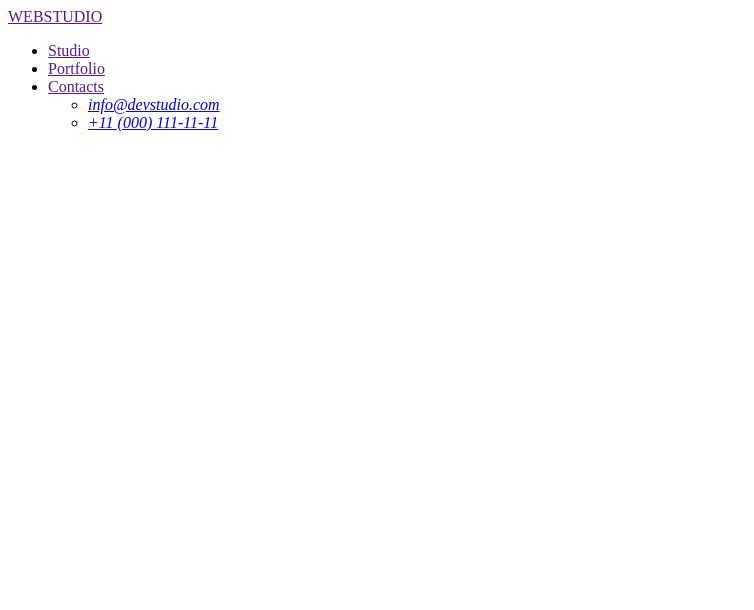
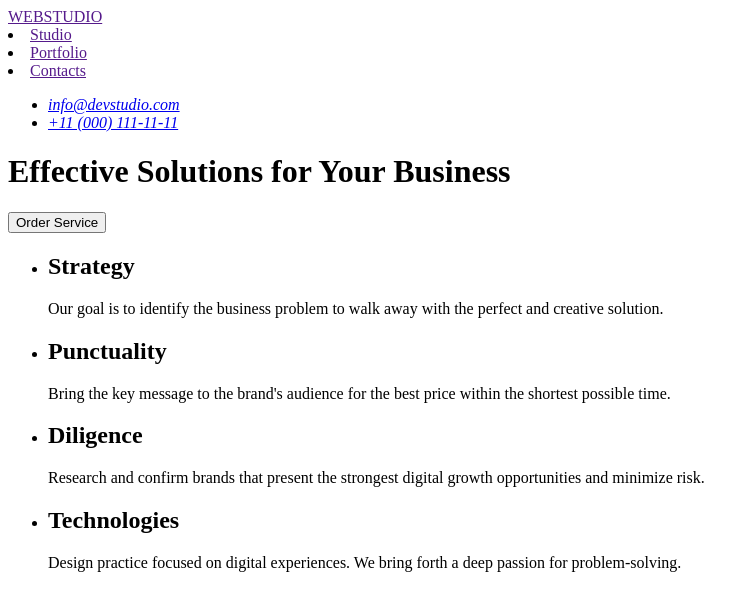
Before and after one commit to flegma7770/homework-01, a plain HTML site: page index.html in a window 1280 px wide. Shown: the whole page, without its empty margins (0-754 px from the left). Drawn offline with Linux system fonts and the light colour scheme.

Commit message:
Update index.html

```diff
--- a/index.html
+++ b/index.html
@@ -12,7 +12,6 @@
     <header>
         <nav>
 <a href="">WEBSTUDIO</a>
-<ul>
     <li>
         <a href="">Studio</a>
     </li>
@@ -22,6 +21,7 @@
     <li>
         <a href="">Contacts</a>
     </li>
+        </nav>
 
     <address>
         <ul>
@@ -33,3 +33,42 @@
             </li>
             </ul>
     </address>
+    </header>
+
+    <main>
+  <h1>Effective Solutions
+    for Your Business
+  </h1>
+
+  <button type="button">Order Service</button>
+
+  <ul>
+    <li>
+        <h2>Strategy</h2>
+        <p>Our goal is to identify the business problem to walk away with the perfect and creative solution.</p>
+    </li>
+    <li>
+        <h2>Punctuality</h2>
+        <p>Bring the key message to the brand's audience for the best price within the shortest possible time.</p>
+    </li>
+    <li>
+        <h2>Diligence</h2>
+        <p>Research and confirm brands that present the strongest digital growth opportunities and minimize risk.</p>
+    </li>
+    <li>
+        <h2>Technologies</h2>
+        <p>Design practice focused on digital experiences. We bring forth a deep passion for problem-solving.</p>
+    </li>
+  </ul>
+
+
+
+
+
+
+
+
+
+
+
+    </main>
```
